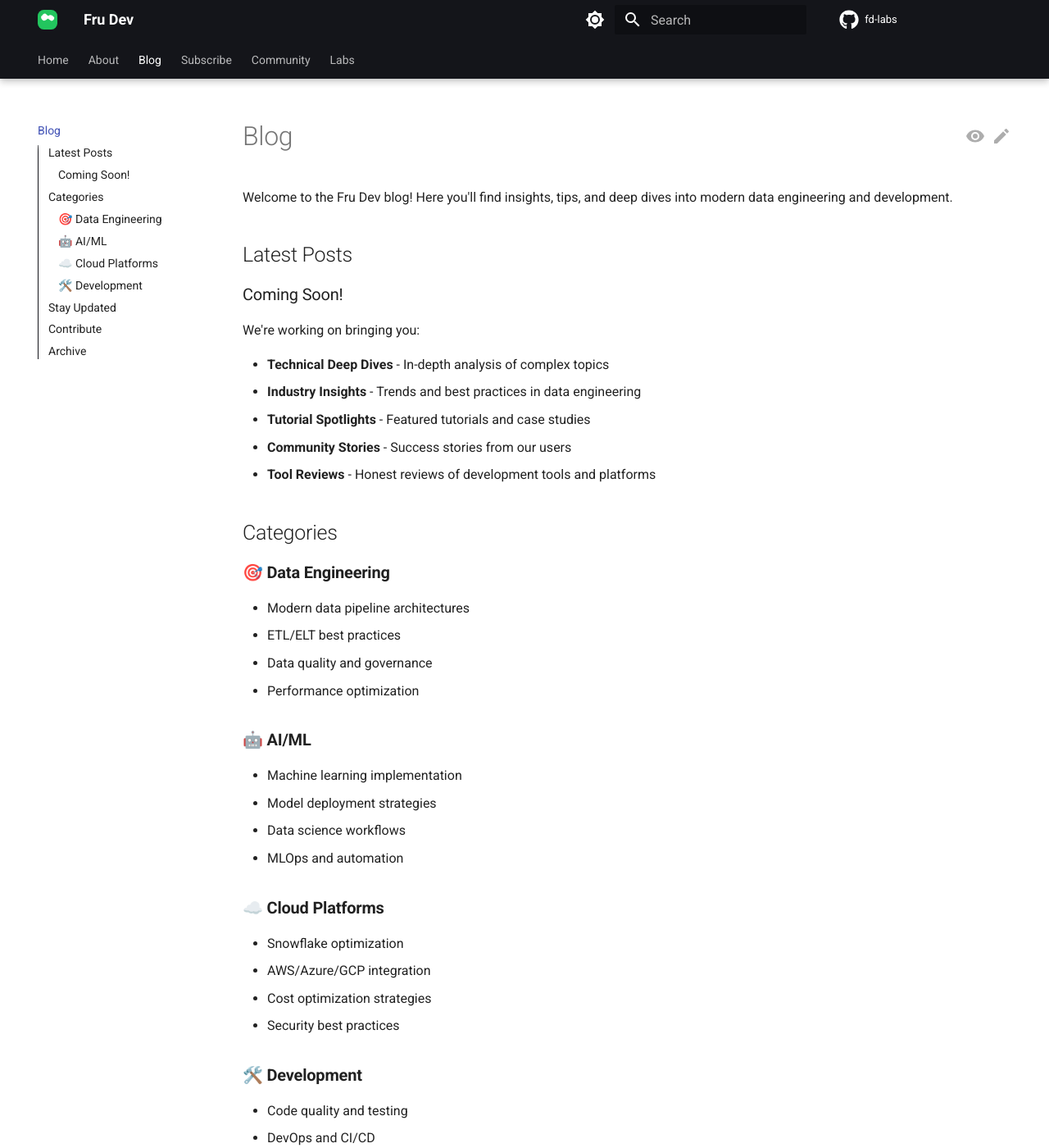
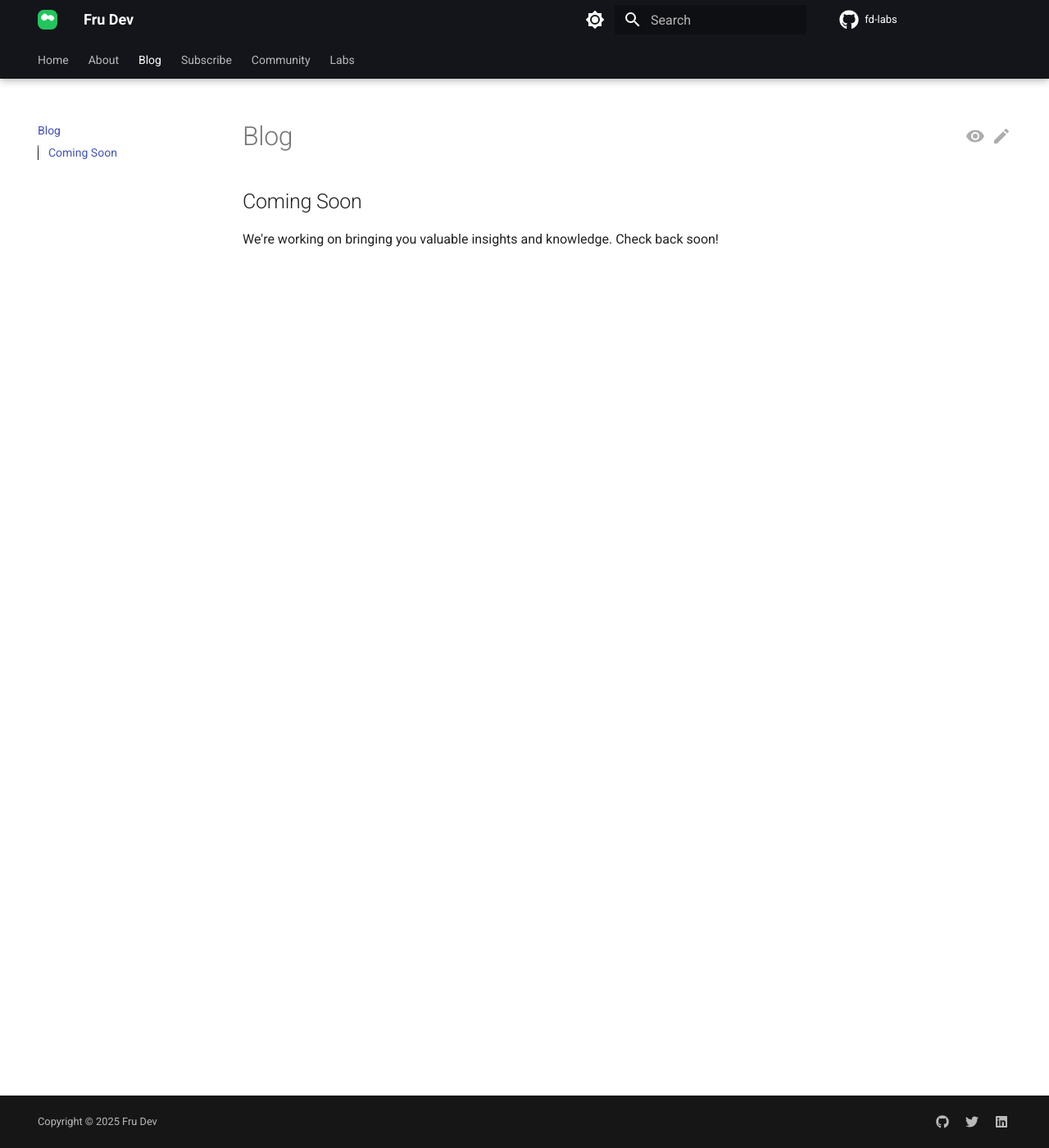
Before and after one commit to frulouis/fd-docs, an MkDocs documentation site: the page built from docs/blog.md, in a window 1280 px wide and 1400 px high. Shown: the whole window at 82% size. Built offline with MkDocs 1.6.1 and Material for MkDocs 9.7.7, drawn with Linux system fonts in a browser that asks for light colours; comment, search, counter and statistics services are not loaded; some of the changed text lies outside the part shown.

Commit message:
Clean up Blog page: Simplify to 'Coming Soon'
- Removed all verbose content and categories
- Simplified to just 'Coming Soon' message
- Clean, minimal approach as requested

```diff
--- a/docs/blog.md
+++ b/docs/blog.md
@@ -1,69 +1,5 @@
 # Blog
 
-Welcome to the Fru Dev blog! Here you'll find insights, tips, and deep dives into modern data engineering and development.
+## Coming Soon
 
-## Latest Posts
-
-### Coming Soon!
-
-We're working on bringing you:
-
-- **Technical Deep Dives** - In-depth analysis of complex topics
-- **Industry Insights** - Trends and best practices in data engineering
-- **Tutorial Spotlights** - Featured tutorials and case studies
-- **Community Stories** - Success stories from our users
-- **Tool Reviews** - Honest reviews of development tools and platforms
-
-## Categories
-
-### 🎯 **Data Engineering**
-- Modern data pipeline architectures
-- ETL/ELT best practices
-- Data quality and governance
-- Performance optimization
-
-### 🤖 **AI/ML**
-- Machine learning implementation
-- Model deployment strategies
-- Data science workflows
-- MLOps and automation
-
-### ☁️ **Cloud Platforms**
-- Snowflake optimization
-- AWS/Azure/GCP integration
-- Cost optimization strategies
-- Security best practices
-
-### 🛠️ **Development**
-- Code quality and testing
-- DevOps and CI/CD
-- Performance monitoring
-- Debugging techniques
-
-## Stay Updated
-
-Don't miss our latest posts! Subscribe to our newsletter for:
-
-- **Weekly Roundups** - Best content from the community
-- **Tutorial Announcements** - New tutorials and updates
-- **Industry News** - Important developments in data engineering
-- **Exclusive Content** - Subscriber-only articles and resources
-
-[Subscribe to Newsletter](#subscribe)
-
-## Contribute
-
-We welcome contributions from the community! Have an idea for a blog post?
-
-- **Pitch Your Idea** - [Submit a proposal](https://github.com/frunde/fd-docs/discussions)
-- **Write a Guest Post** - Share your expertise
-- **Suggest Topics** - What would you like to read about?
-- **Share Feedback** - Help us improve our content
-
-## Archive
-
-*Coming soon - Browse our complete archive of blog posts and articles.*
-
----
-
-*Check back soon for our first blog posts! We're excited to share valuable insights and knowledge with our community.*
+We're working on bringing you valuable insights and knowledge. Check back soon!
```
